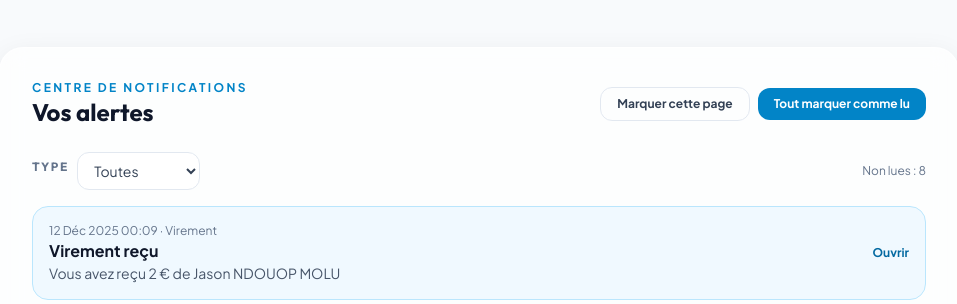
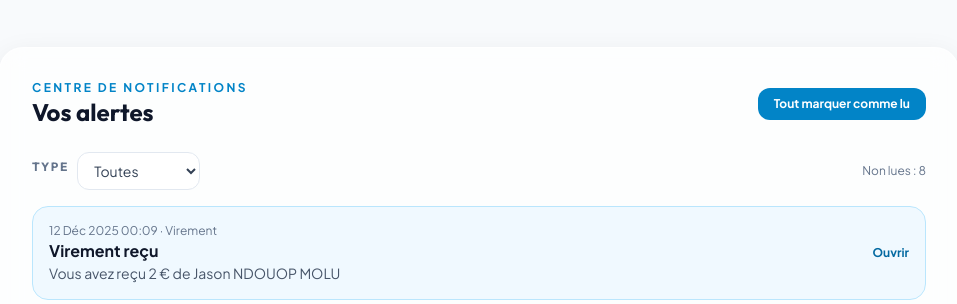
Before and after one commit to binksterrel/Banquise, a Django app: page /notifications/ in a window 1280 px wide. Shown: the part 81-385 px from the top of the page, without its empty margins (161-1118 px from the left). Run offline with Django 4.2, Linux system fonts and the light colour scheme; a user stored in the database is signed in; data comes from the database, SQL or seed files in the repository; some libraries are stand-ins or nearby versions.

Commit message:
Notifications: retire le bouton marquer la page

```diff
--- a/templates/scoring/notifications.html
+++ b/templates/scoring/notifications.html
@@ -11,12 +11,6 @@
                 <h1 class="text-2xl font-display font-bold text-slate-900">Vos alertes</h1>
             </div>
             <div class="flex items-center gap-2">
-                <form method="post" class="inline">{% csrf_token %}
-                    <input type="hidden" name="action" value="mark_page">
-                    <input type="hidden" name="type" value="{{ filter_type }}">
-                    <input type="hidden" name="page" value="{{ page_obj.number }}">
-                    <button {% if not page_obj.object_list %}disabled class="px-4 py-2 rounded-xl border text-xs font-bold text-slate-400 cursor-not-allowed"{% else %}class="px-4 py-2 rounded-xl border border-slate-200 text-xs font-bold text-slate-700 hover:bg-slate-50"{% endif %}>Marquer cette page</button>
-                </form>
                 <form method="post" class="inline">{% csrf_token %}
                     <input type="hidden" name="action" value="mark_all">
                     <input type="hidden" name="type" value="{{ filter_type }}">
```
